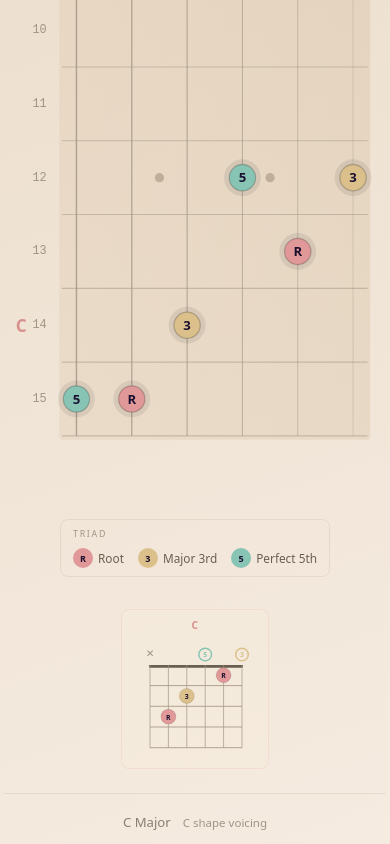
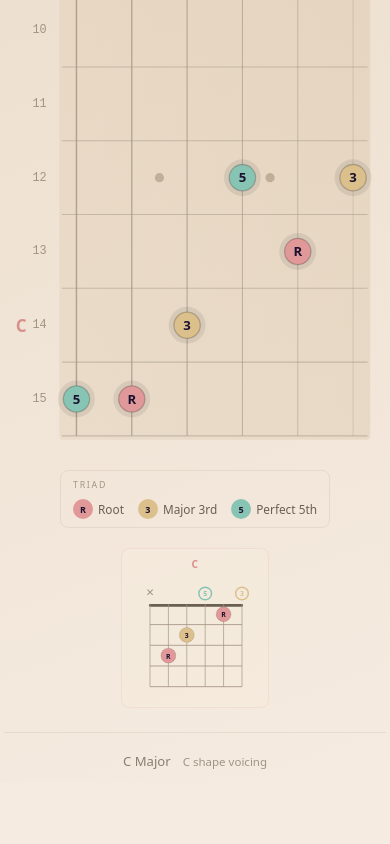
Before and after one commit to tartansandal/caged-explorer, a React (Vite) app: page / in a window 390 px wide. Shown: the part 922-1766 px from the top of the page. After the commit the page ends 1705 px from the top, so only its background shows below. Built offline with nearby package versions, Linux system fonts and the light colour scheme.

Commit message:
fix: reduce spacing between fretboard and legends on mobile

```diff
--- a/src/App.jsx
+++ b/src/App.jsx
@@ -696,7 +696,7 @@ export default function CAGEDExplorer() {
   const svgH = MARGIN_TOP + 5 * STRING_SPACING + 48;
 
   const svgW_M = MARGIN_LEFT_M + 5 * STRING_SPACING_M + 25;
-  const svgH_M = MARGIN_TOP_M + FRET_TOTAL_M + 48;
+  const svgH_M = MARGIN_TOP_M + FRET_TOTAL_M + 20;
 
   const triadLegend = triadQuality === "minor" ? LEGEND.triadMin : LEGEND.triadMaj;
   const pentaLegendKey = scaleMode === "off" ? "off"
@@ -1249,7 +1249,7 @@ export default function CAGEDExplorer() {
         {/* Bottom Section: Legend + Chord Diagrams */}
         <div style={{
           display: "flex", alignItems: "stretch", justifyContent: "center",
-          marginTop: 20, gap: 16, flexWrap: "wrap",
+          marginTop: isMobile ? 8 : 20, gap: isMobile ? 10 : 16, flexWrap: "wrap",
           ...(isMobile && { flexDirection: "column", alignItems: "center" })
         }}>
           {showTriads && (
```
